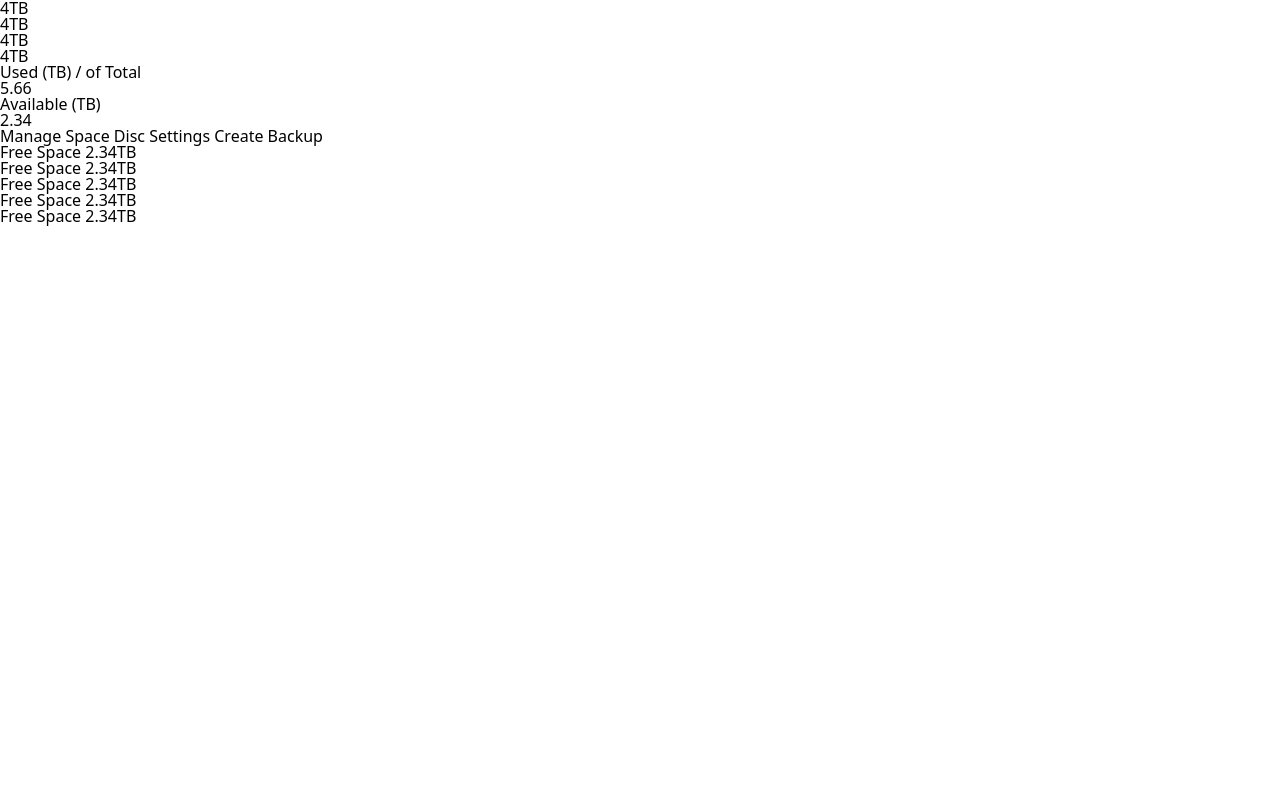
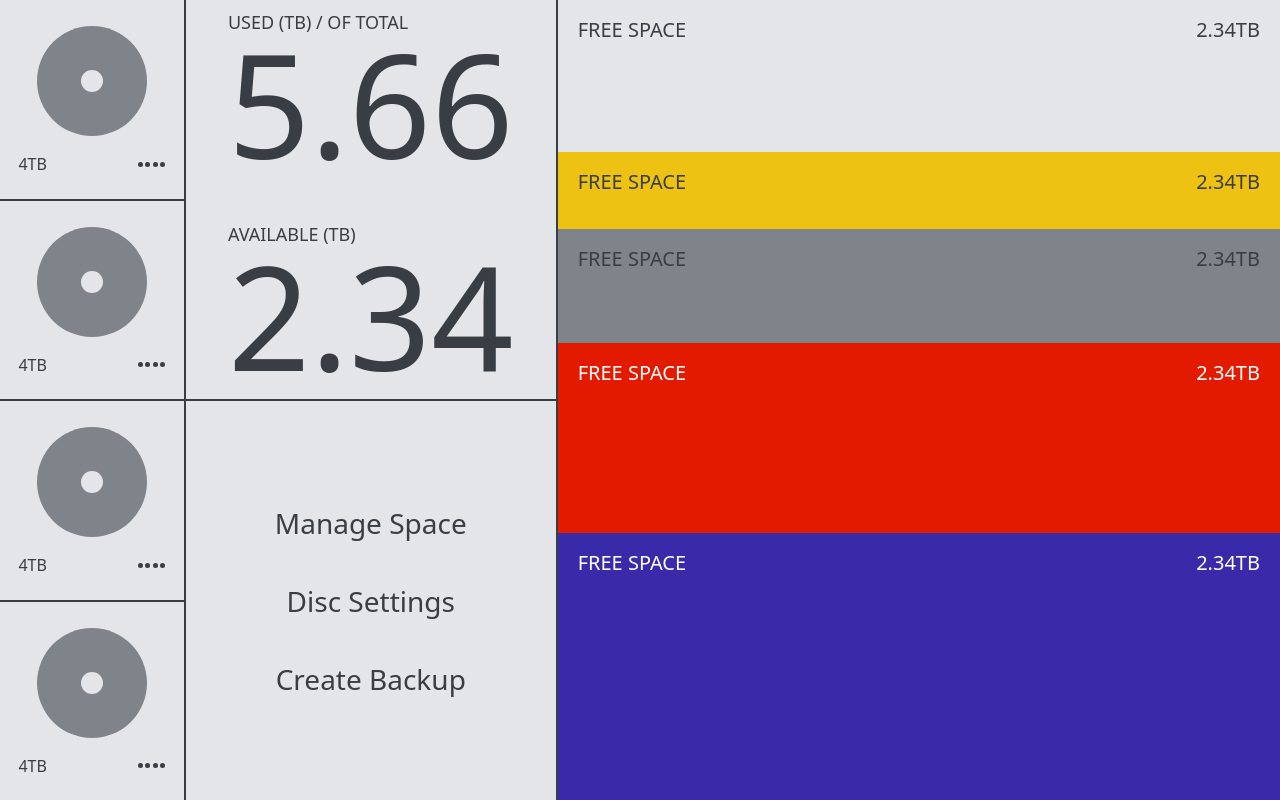
Before and after one commit to kys0017/css-layout-masterclass, a website built with Vite: page index.html in a window 1280 px wide. Built offline with nearby package versions, Linux system fonts and the light colour scheme.

Commit message:
✨ 5.11 macOS CSS

```diff
--- a/index.html
+++ b/index.html
@@ -10,10 +10,10 @@
     <section class="info">
       <div class="info__hd">
         <div class="hd__discs">
-          <span></span>
-          <span></span>
+          <div></div>
+          <div></div>
         </div>
-        <div>
+        <div class="hd__footer">
           <span class="hd__size">4TB</span>
           <div class="hd__full">
             <span></span>
@@ -25,10 +25,10 @@
       </div>
       <div class="info__hd">
         <div class="hd__discs">
-          <span></span>
-          <span></span>
+          <div></div>
+          <div></div>
         </div>
-        <div>
+        <div class="hd__footer">
           <span class="hd__size">4TB</span>
           <div class="hd__full">
             <span></span>
@@ -40,10 +40,10 @@
       </div>
       <div class="info__hd">
         <div class="hd__discs">
-          <span></span>
-          <span></span>
+          <div></div>
+          <div></div>
         </div>
-        <div>
+        <div class="hd__footer">
           <span class="hd__size">4TB</span>
           <div class="hd__full">
             <span></span>
@@ -55,10 +55,10 @@
       </div>
       <div class="info__hd">
         <div class="hd__discs">
-          <span></span>
-          <span></span>
+          <div></div>
+          <div></div>
         </div>
-        <div>
+        <div class="hd__footer">
           <span class="hd__size">4TB</span>
           <div class="hd__full">
             <span></span>
@@ -68,6 +68,7 @@
           </div>
         </div>
       </div>
+
       <div class="info__space">
         <div class="info__space-item">
           <h3>Used (TB) / of Total</h3>
--- a/styles/style.scss
+++ b/styles/style.scss
@@ -1 +1,141 @@
 @import "./reset.scss";
+
+$bg: #e4e5e9;
+$black: #393e44;
+$red: #e21a00;
+$gray: #cbcfd2;
+$blue: #392aa9;
+$darkGray: #7f848a;
+$yellow: #edc212;
+
+body {
+  height: 100vh;
+  display: grid;
+  grid-template-columns: 1fr 1.3fr;
+  background-color: $black;
+  color: $black;
+  gap: 2px;
+}
+
+.info {
+  display: grid;
+  gap: 2px;
+  grid-template-columns: repeat(3, 1fr);
+  grid-template-rows: repeat(4, 1fr);
+  .info__hd,
+  .info__space,
+  .info__settings {
+    background-color: $bg;
+  }
+  .info__space {
+    grid-row: 1 / span 2;
+    grid-column: 2 / span 2;
+  }
+  .info__settings {
+    grid-row: 3 / span 2;
+    grid-column: 2 / span 2;
+  }
+  .info__hd {
+    display: flex;
+    flex-direction: column;
+    justify-content: center;
+    align-items: center;
+    gap: 20px;
+    .hd__discs {
+      position: relative;
+      display: flex;
+      justify-content: center;
+      align-items: center;
+      div:first-child {
+        height: 110px;
+        width: 110px;
+        border-radius: 50%;
+        background-color: $darkGray;
+      }
+      div:last-child {
+        height: 22px;
+        width: 22px;
+        border-radius: 11px;
+        background-color: $bg;
+        position: absolute;
+      }
+    }
+    .hd__footer {
+      width: 80%;
+      display: flex;
+      justify-content: space-between;
+      align-items: center;
+      .hd__full {
+        display: flex;
+        align-items: center;
+        gap: 2.5px;
+        span {
+          height: 5px;
+          width: 5px;
+          border-radius: 2.5px;
+          background-color: $black;
+        }
+      }
+    }
+  }
+  .info__settings {
+    display: flex;
+    flex-direction: column;
+    gap: 50px;
+    justify-content: center;
+    align-items: center;
+    font-size: 28px;
+    font-weight: 300;
+  }
+  .info__space {
+    display: flex;
+    justify-content: center;
+    align-items: center;
+    flex-direction: column;
+    gap: 50px;
+    .info__space-item {
+      h3 {
+        text-transform: uppercase;
+        font-size: 18px;
+        font-weight: 300;
+      }
+      h2 {
+        font-size: 144px;
+      }
+    }
+  }
+}
+
+.stats {
+  display: grid;
+  grid-template-rows: 2fr 1fr 1.5fr 2.5fr 3.5fr;
+  .stats__stat {
+    padding: 20px;
+    color: $black;
+    &:first-child {
+      background-color: $bg;
+    }
+    &:nth-child(2) {
+      background-color: $yellow;
+    }
+    &:nth-child(3) {
+      background-color: $darkGray;
+    }
+    &:nth-child(4) {
+      background-color: $red;
+      color: white;
+    }
+    &:nth-child(5) {
+      background-color: $blue;
+      color: white;
+    }
+    .stat__info {
+      display: flex;
+      justify-content: space-between;
+      align-items: center;
+      font-size: 20px;
+      font-weight: 300;
+      text-transform: uppercase;
+    }
+  }
+}
```
